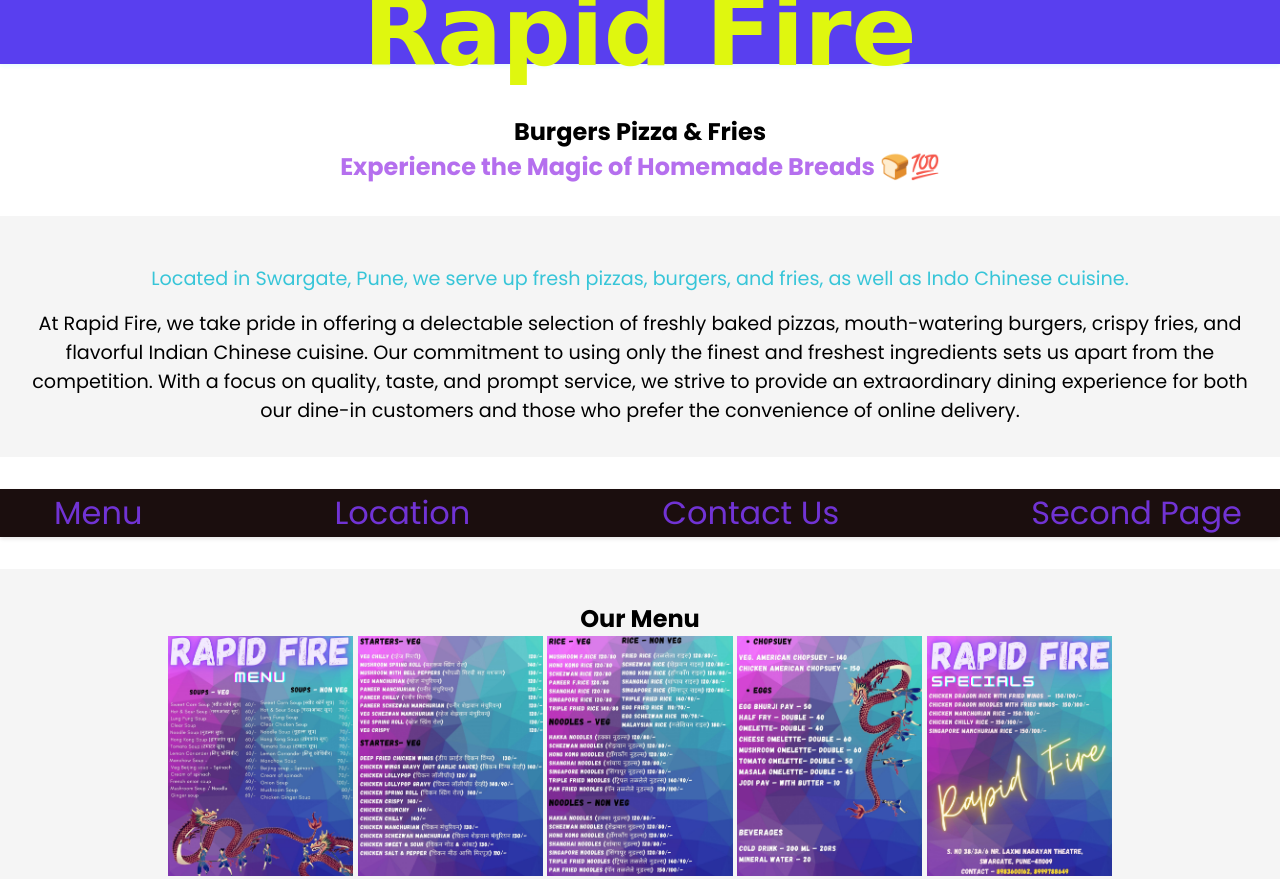
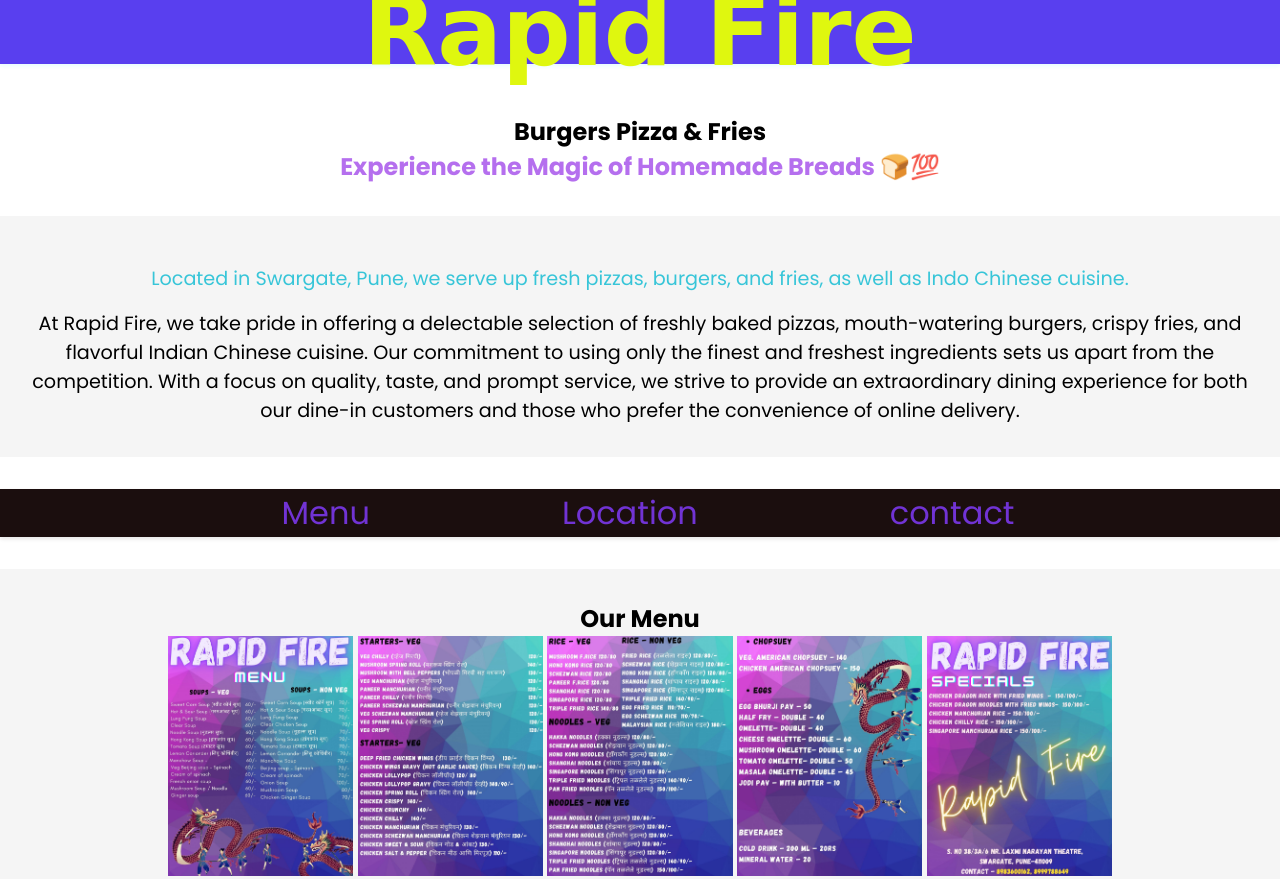
Before and after one commit to Dangerkabaap/RapidFire, a plain HTML site: page index.html in a window 1280 px wide. Shown: the top 879 px of the page. Drawn offline with Linux system fonts and the light colour scheme; a web font is replaced by a local one.

Commit message:
Update index.html

```diff
--- a/index.html
+++ b/index.html
@@ -46,8 +46,7 @@
         <ul class="center">
             <li><a href="#menu">Menu</a></li>
             <li><a href="#location">Location</a></li>
-            <li><a href="#contact">Contact Us</a></li>
-            <li><a href="second.html">Second Page</a></li>
+            <li><a href="contact.html">contact</a></li>
         </ul>
     </nav>
 
```
